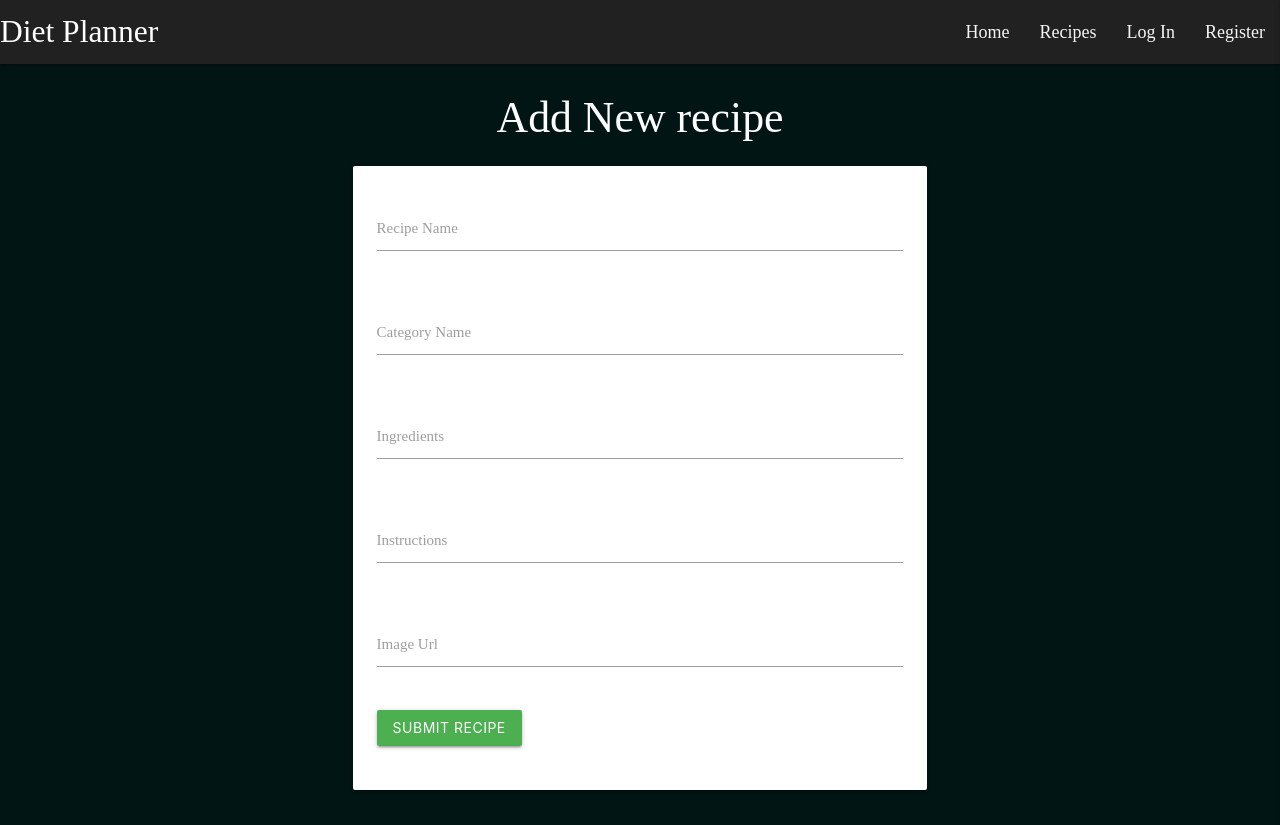
After one commit to MargaritaAtr/diet-planner, a Flask app: page /add_recipe in a window 1280 px wide. The commit adds this page. Run offline with Flask 3, Linux system fonts and the light colour scheme; data that the repository does not hold is empty; some libraries are stand-ins or nearby versions; some web fonts are replaced.

Commit message:
Add New recipe form abd functionality to it

```diff
--- a/app.py
+++ b/app.py
@@ -154,6 +154,23 @@ def recipes():
     recipes = list(mongo.db.recipes.find())
     return render_template("recipes.html", recipes=recipes)
 
+@app.route("/add_recipe", methods=["GET", "POST"])
+def add_recipe():
+    if request.method == "POST":
+        recipe = {
+            "recipe_name": request.form.get("recipe_name"),
+            "category_name": request.form.get("category_name"),
+            "image_url": request.form.get("image_url"),
+            "ingredients": request.form.get("ingredients"),
+            "instructions": request.form.get("instructions"),
+            "created_by": session["user"]
+        }
+        mongo.db.recipes.insert_one(recipe)
+        flash("Recipe Successfully added")
+        return redirect(url_for("recipes"))
+
+    categories = mongo.db.categories.find().sort("category_name", 1)
+    return render_template("add_recipe.html", categories=categories)
 
 if __name__ == "__main__":
     app.run(host=os.environ.get("IP"),
--- /dev/null
+++ b/templates/add_recipe.html
@@ -0,0 +1,53 @@
+{% extends "base.html" %}
+{% block content %}
+<h3 class="center-align white-text">Add New recipe</h3>
+
+<div class="row">
+<form class="col s12 m8 offset-m2" method="POST" action="{{ url_for('add_recipe') }}">
+    <div class="card-panel">
+        <!--Recipe Name-->
+        <div class="row">
+            <div class="input-field col s12">
+                <input id="recipe_name" name="recipe_name" type="text" class="validate" maxlength="50" required />
+                <label for="recipe_name">Recipe Name</label>
+            </div>
+        </div>
+            <!--Recipe Category-->
+            <div class="row">
+                <div class="input-field col s12">
+                    <input id="recipe_category" name="recipe_category" type="text" class="validate" maxlength="50" required />
+                    <label for="recipe_category">Category Name</label>
+                </div>
+        </div>
+        <div class="row">
+            <div class="input-field col s12">
+                <input id="recipe_ingredients" name="recipe_ingredients" type="text" class="validate" maxlength="50" required />
+                <label for="recipe_ingredients">Ingredients</label>
+            </div>
+        </div>
+        <div class="row">
+            <div class="input-field col s12">
+                <input id="recipe_instructions" name="recipe_instructions" type="text" class="validate" maxlength="50" required />
+                <label for="recipe_instructions">Instructions</label>
+            </div>
+        </div>
+        <div class="row">
+            <div class="input-field col s12">
+                <input id="image_url" name="image_url" type="text" class="validate" maxlength="50" required />
+                <label for="image_url">Image Url</label>
+            </div>
+        </div>
+         <!--submit button-->
+         <div class="row">
+            <div class="col s12">
+                <button id="submit-recipe" class="btn waves-effect waves-light full-width green center " type="submit">
+                    Submit Recipe
+                </button>
+            </div>
+         </div>
+    </form>
+
+</div>
+
+
+{% endblock %}
```
Also changed, not shown: templates/recipes.html (+10 -1 lines).
